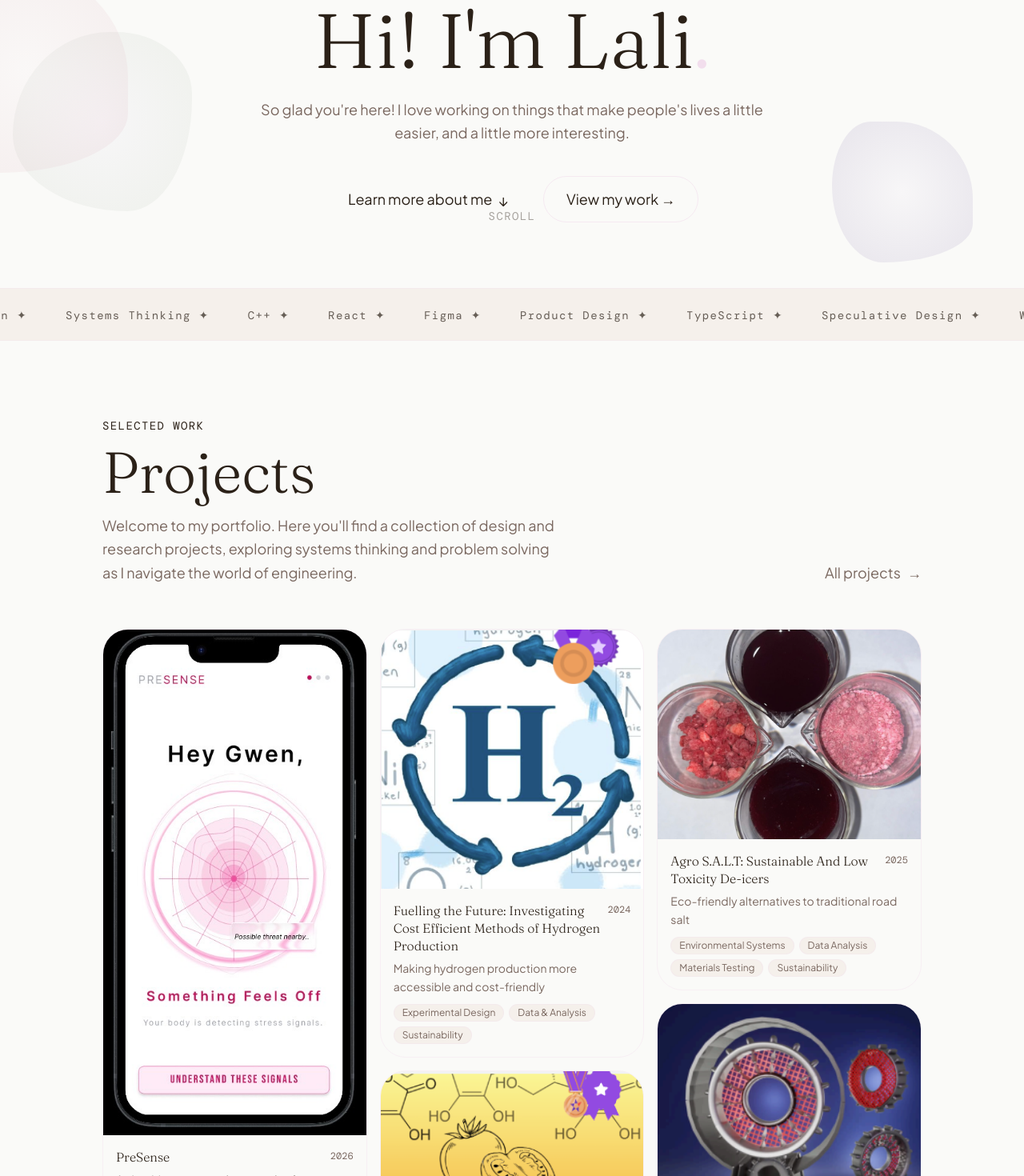
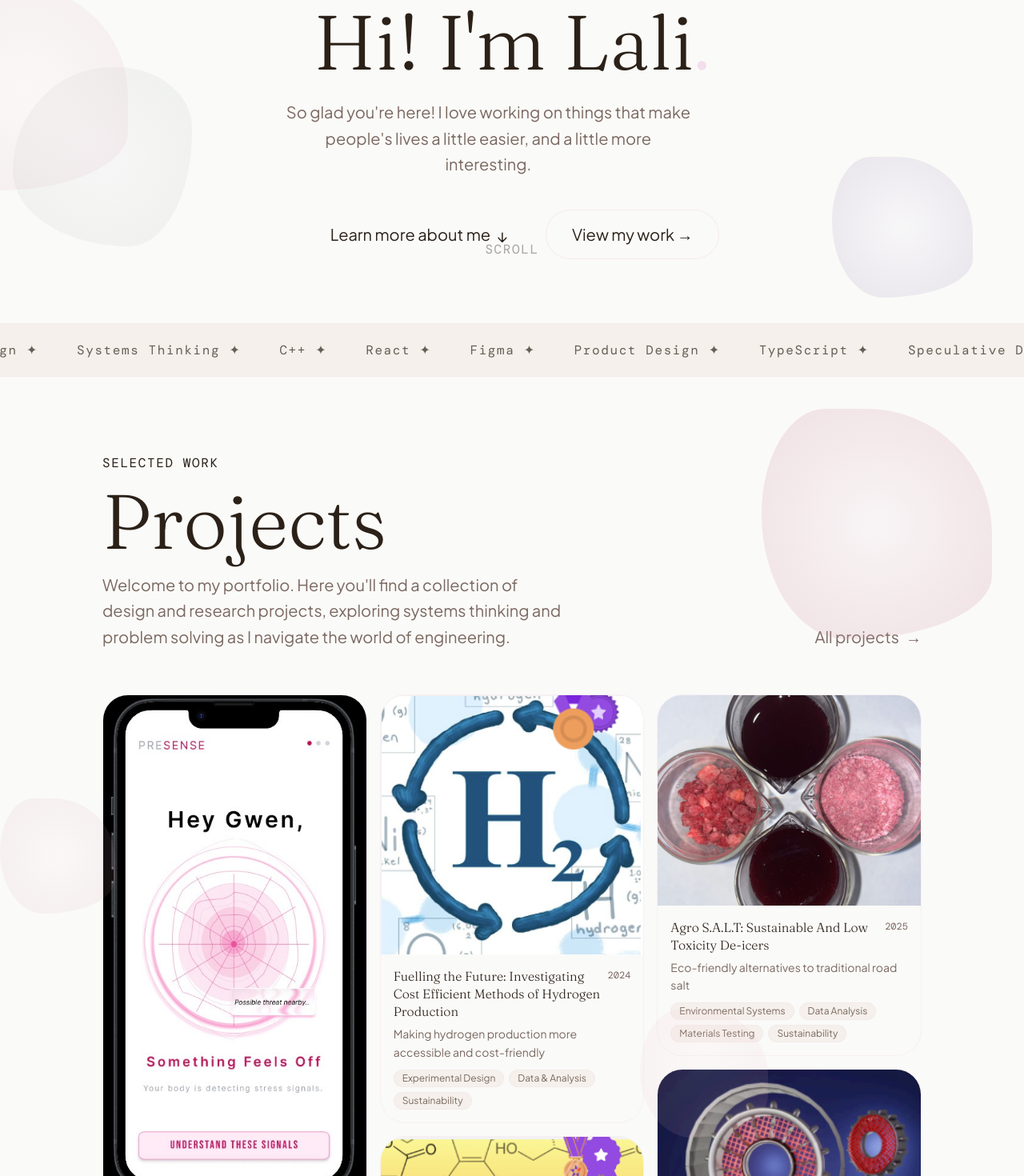
Before and after one commit to lalithyaraavi/lalithya-website, a Next.js app: page / in a window 1280 px wide. Shown: the part 440-1910 px from the top of the page at 80% size. Built offline with nearby package versions, Linux system fonts and the light colour scheme; a web font is replaced by a local one.

Commit message:
add blob theme throughout site and increase text sizes

```diff
--- a/src/app/page.tsx
+++ b/src/app/page.tsx
@@ -5,6 +5,7 @@ import { projects } from "@/data/content";
 import ProjectCard from "@/components/ProjectCard";
 import FadeIn from "@/components/FadeIn";
 import PhotoCarousel from "@/components/PhotoCarousel";
+import Blobs from "@/components/Blobs";
 
 const ticker = ["UX Design ✦", "Systems Thinking ✦", "C++ ✦", "React ✦", "Figma ✦", "Product Design ✦", "TypeScript ✦", "Speculative Design ✦", "Waterloo SYDE ✦", "Frontend Dev ✦"];
 
@@ -16,9 +17,9 @@ const experience = [
 // Shared layout constants
 const SECTION_PAD = "px-8 md:px-16";
 const CONTAINER   = "max-w-5xl mx-auto";
-const LABEL       = "font-mono text-sm text-rose-DEFAULT tracking-widest";
-const HEADING     = "font-display text-6xl md:text-7xl font-light text-ink-DEFAULT leading-tight";
-const BODY        = "font-body text-lg text-ink-muted leading-relaxed";
+const LABEL       = "font-mono text-base text-rose-DEFAULT tracking-widest";
+const HEADING     = "font-display text-7xl md:text-8xl font-light text-ink-DEFAULT leading-tight";
+const BODY        = "font-body text-xl text-ink-muted leading-relaxed";
 
 export default function Home() {
   return (
@@ -58,17 +59,17 @@ export default function Home() {
             </motion.h1>
 
             <motion.p initial={{ opacity: 0, y: 24 }} animate={{ opacity: 1, y: 0 }} transition={{ duration: 0.7, delay: 0.55 }}
-              className={`${BODY} mb-10`}>
+              className={`${BODY} mb-10 max-w-lg`}>
               So glad you&apos;re here! I love working on things that make people&apos;s lives a little easier, and a little more interesting.
             </motion.p>
 
             <motion.div initial={{ opacity: 0, y: 20 }} animate={{ opacity: 1, y: 0 }} transition={{ duration: 0.6, delay: 0.68 }}
               className="flex flex-wrap justify-center gap-4">
-              <a href="#about" className="inline-flex items-center gap-2 px-7 py-3.5 rounded-full bg-rose-DEFAULT text-cream-DEFAULT font-body text-lg hover:bg-rose-dark transition-all group">
+              <a href="#about" className="inline-flex items-center gap-2 px-8 py-4 rounded-full bg-rose-DEFAULT text-cream-DEFAULT font-body text-xl hover:bg-rose-dark transition-all group">
                 Learn more about me
                 <motion.span animate={{ y: [0, 3, 0] }} transition={{ duration: 1.5, repeat: Infinity }}>↓</motion.span>
               </a>
-              <Link href="/projects" className="inline-flex items-center gap-2 px-7 py-3.5 rounded-full border border-rose-light/60 text-ink-DEFAULT font-body text-lg hover:border-rose-DEFAULT hover:bg-rose-light/20 transition-all">
+              <Link href="/projects" className="inline-flex items-center gap-2 px-8 py-4 rounded-full border border-rose-light/60 text-ink-DEFAULT font-body text-xl hover:border-rose-DEFAULT hover:bg-rose-light/20 transition-all">
                 View my work →
               </Link>
             </motion.div>
@@ -93,7 +94,8 @@ export default function Home() {
       </div>
 
       {/* ── 2. PROJECTS ───────────────────────────────────── */}
-      <section id="projects" className={`${SECTION_PAD} py-24`}>
+      <section id="projects" className={`relative ${SECTION_PAD} py-24 overflow-hidden`}>
+        <Blobs />
         <FadeIn>
           <div className={`${CONTAINER} flex flex-col md:flex-row md:items-end justify-between gap-4 mb-14`}>
             <div>
@@ -125,7 +127,8 @@ export default function Home() {
       </section>
 
       {/* ── 3. ABOUT + EXPERIENCE ─────────────────────────── */}
-      <section id="about" className={`${SECTION_PAD} py-24 bg-cream-warm border-y border-rose-light/30`}>
+      <section id="about" className={`relative ${SECTION_PAD} py-24 bg-cream-warm border-y border-rose-light/30 overflow-hidden`}>
+        <Blobs />
         <div className={CONTAINER}>
           <FadeIn>
             <h2 className={`${HEADING} mb-8`}>
@@ -174,7 +177,7 @@ export default function Home() {
                 >
                   <div className="absolute -left-[1.375rem] top-1.5 w-3 h-3 rounded-full bg-rose-DEFAULT border-2 border-cream-warm" />
                   <p className={`${LABEL} mb-1`}>{exp.period}</p>
-                  <p className="font-body text-xl font-medium text-ink-DEFAULT leading-snug">{exp.role}</p>
+                  <p className="font-body text-2xl font-medium text-ink-DEFAULT leading-snug">{exp.role}</p>
                   <p className={BODY}>{exp.company}</p>
                 </motion.div>
               ))}
@@ -184,7 +187,8 @@ export default function Home() {
       </section>
 
       {/* ── 4. CONTACT ────────────────────────────────────── */}
-      <section id="contact" className={`${SECTION_PAD} py-24`}>
+      <section id="contact" className={`relative ${SECTION_PAD} py-24 overflow-hidden`}>
+        <Blobs />
         <div className={CONTAINER}>
           <FadeIn>
             <p className={`${LABEL} mb-3`}>GET IN TOUCH</p>
--- a/src/app/projects/[slug]/page.tsx
+++ b/src/app/projects/[slug]/page.tsx
@@ -3,6 +3,7 @@ import { notFound } from "next/navigation";
 import Link from "next/link";
 import FadeIn from "@/components/FadeIn";
 import ProjectCarousel from "@/components/ProjectCarousel";
+import Blobs from "@/components/Blobs";
 
 export function generateStaticParams() {
   return projects.map((p) => ({ slug: p.slug }));
@@ -15,7 +16,8 @@ export default function ProjectPage({ params }: { params: { slug: string } }) {
   const images = project.images ?? (project.image ? [project.image] : []);
 
   return (
-    <div className="min-h-screen pt-28 pb-24 px-8 md:px-20">
+    <div className="relative min-h-screen pt-28 pb-24 px-8 md:px-20 overflow-hidden">
+      <Blobs />
 
       {/* Back link */}
       <FadeIn>
--- a/src/app/projects/page.tsx
+++ b/src/app/projects/page.tsx
@@ -1,14 +1,16 @@
 import { projects } from "@/data/content";
 import ProjectCard from "@/components/ProjectCard";
 import FadeIn from "@/components/FadeIn";
+import Blobs from "@/components/Blobs";
 
 export default function ProjectsPage() {
   return (
-    <div className="min-h-screen pt-32 pb-24 px-4 md:px-8">
+    <div className="relative min-h-screen pt-32 pb-24 px-4 md:px-8 overflow-hidden">
+      <Blobs />
       <FadeIn>
-        <p className="font-mono text-xs text-rose-DEFAULT tracking-widest mb-4">SELECTED WORK</p>
-        <h1 className="font-display text-6xl md:text-7xl font-light text-ink-DEFAULT mb-4">Projects</h1>
-        <p className="font-body text-ink-muted text-xl md:text-2xl leading-relaxed max-w-3xl mb-16">
+        <p className="font-mono text-base text-rose-DEFAULT tracking-widest mb-4">SELECTED WORK</p>
+        <h1 className="font-display text-7xl md:text-8xl font-light text-ink-DEFAULT mb-4">Projects</h1>
+        <p className="font-body text-ink-muted text-xl leading-relaxed max-w-2xl mb-16">
           Welcome to my portfolio. Here you&apos;ll find a collection of design and research projects, exploring systems thinking and problem solving as I navigate the world of engineering.
         </p>
       </FadeIn>
--- /dev/null
+++ b/src/components/Blobs.tsx
@@ -0,0 +1,11 @@
+export default function Blobs() {
+  return (
+    <div className="pointer-events-none absolute inset-0 overflow-hidden" aria-hidden>
+      <div className="absolute top-10 right-10 w-72 h-72 rounded-full blob opacity-20" style={{ background: "radial-gradient(circle, #F2DEED 0%, #C4788A 100%)" }} />
+      <div className="absolute bottom-20 left-6 w-56 h-56 rounded-full blob blob-delay opacity-15" style={{ background: "radial-gradient(circle, #E8E2F5 0%, #ADBCA5 100%)" }} />
+      <div className="absolute top-1/2 right-1/4 w-40 h-40 rounded-full blob opacity-10" style={{ background: "radial-gradient(circle, #FDEEF4 0%, #E8A0B0 100%)", animationDelay: "2s" }} />
+      <div className="absolute bottom-10 right-1/3 w-48 h-48 rounded-full blob blob-delay opacity-15" style={{ background: "radial-gradient(circle, #EDE8F5 0%, #9B8DB8 100%)", animationDelay: "0.8s" }} />
+      <div className="absolute top-1/3 left-0 w-36 h-36 rounded-full blob opacity-10" style={{ background: "radial-gradient(circle, #F9E4EC 0%, #C4788A 100%)", animationDelay: "1.5s" }} />
+    </div>
+  );
+}
```
